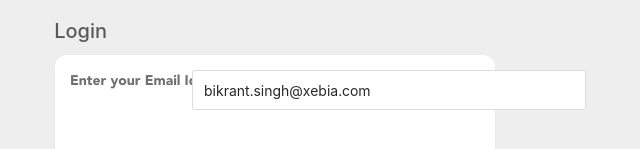
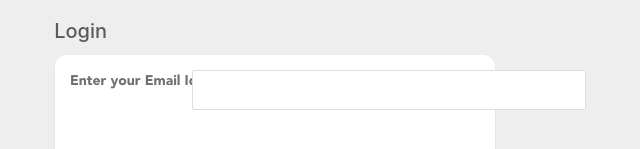
Before and after one commit to venkatapraneethtatiraju/IdeaUiPortal, a React (Create React App) app: page /login in a window 1280 px wide. Shown: the part 245-394 px from the top of the page, without its empty margins (365-1005 px from the left). Built offline with nearby package versions, Linux system fonts and the light colour scheme.

Commit message:
Remove my email id

```diff
--- a/src/components/login/Login.js
+++ b/src/components/login/Login.js
@@ -30,7 +30,7 @@
       emailStatus: false,
       emailInputView: true,
       buttonEnabled: true,
-      email: "bikrant.singh@xebia.com",
+      email: "",
       otpSuccess: false,
       otpResendEnabled: false,
       resendTextStyle: "Didntreceivetext-style-1",
```
